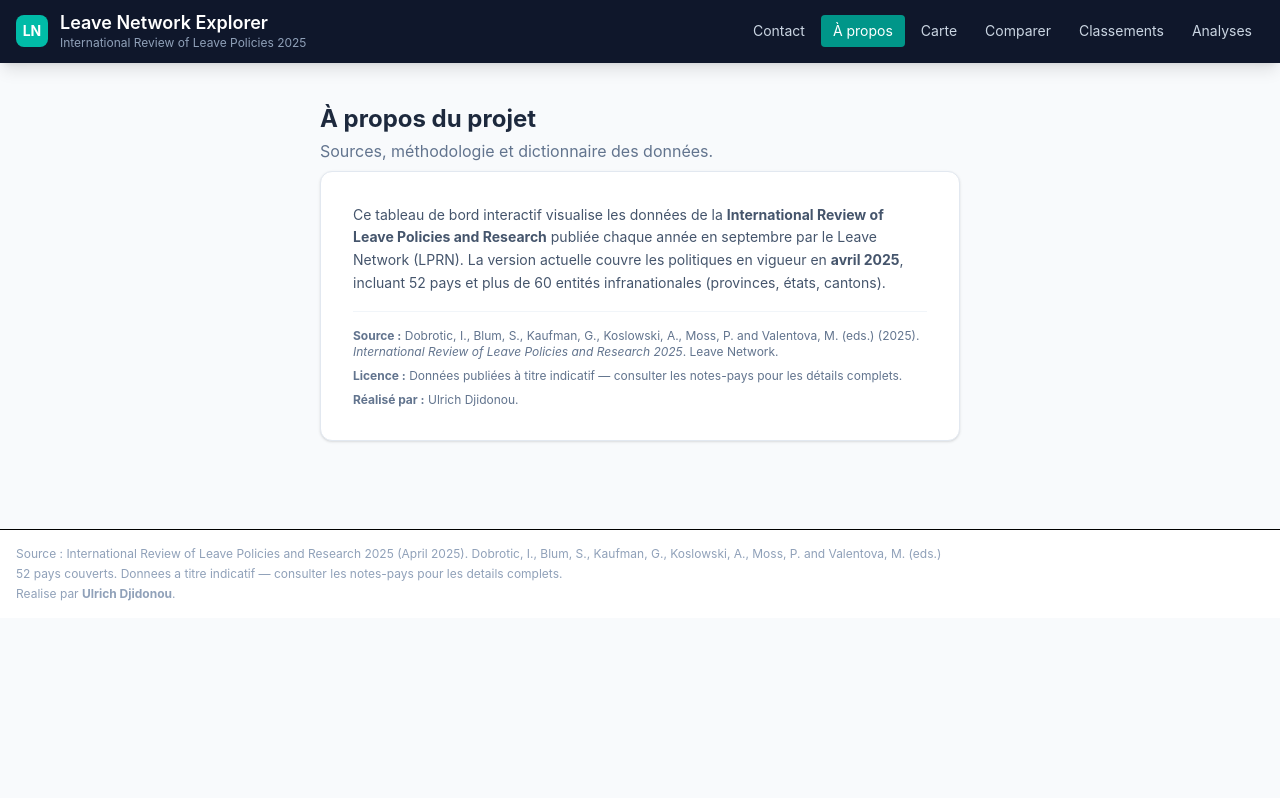
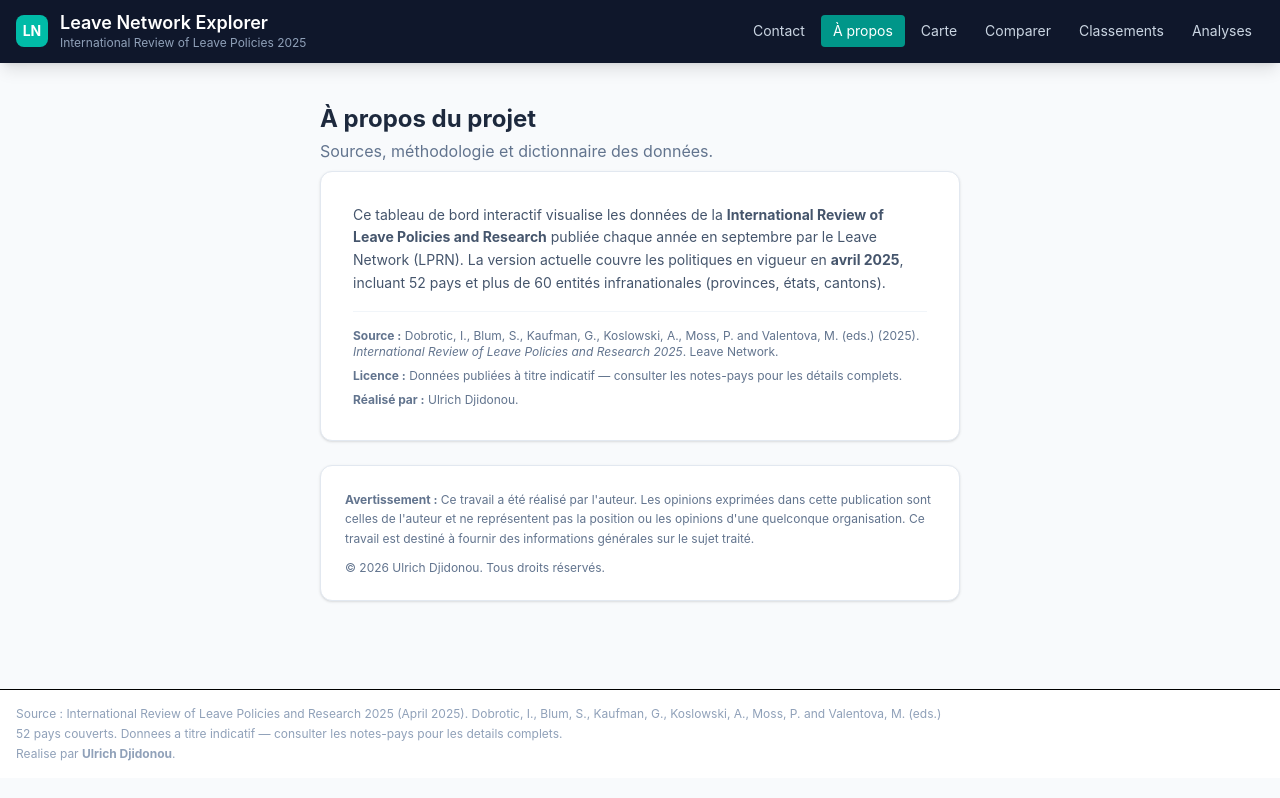
Before and after one commit to ulrich-e-r-djidonou/leave-network-explorer, a React (Vite) app: page /about in a window 1280 px wide. Built offline with nearby package versions, Linux system fonts and the light colour scheme.

Commit message:
Ajoute disclaimer et copyright en français dans la page À propos
Co-Authored-By: Claude Sonnet 4.6 <noreply@anthropic.com>

```diff
--- a/src/pages/AboutPage.tsx
+++ b/src/pages/AboutPage.tsx
@@ -29,6 +29,15 @@ export function AboutPage() {
           </p>
         </div>
       </div>
+
+      <div className="bg-white rounded-xl shadow-sm border border-slate-200 p-6 space-y-3">
+        <p className="text-xs text-slate-500 leading-relaxed">
+          <strong>Avertissement :</strong> Ce travail a été réalisé par l'auteur. Les opinions exprimées dans cette publication sont celles de l'auteur et ne représentent pas la position ou les opinions d'une quelconque organisation. Ce travail est destiné à fournir des informations générales sur le sujet traité.
+        </p>
+        <p className="text-xs text-slate-500">
+          © 2026 Ulrich Djidonou. Tous droits réservés.
+        </p>
+      </div>
     </div>
   );
 }
```
